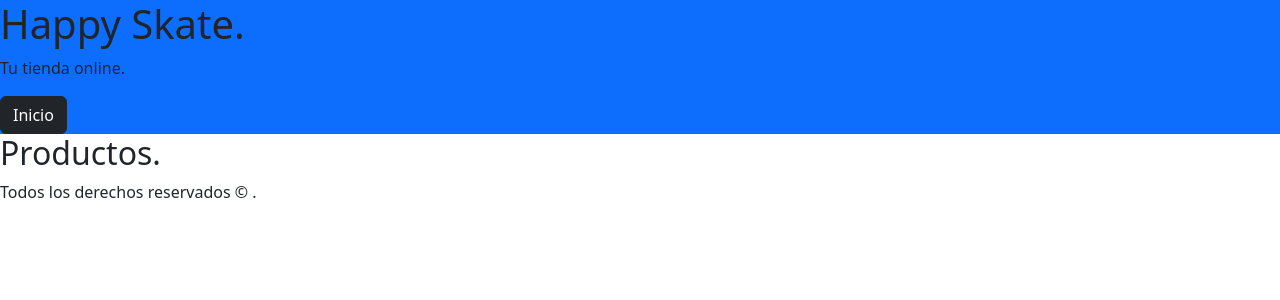
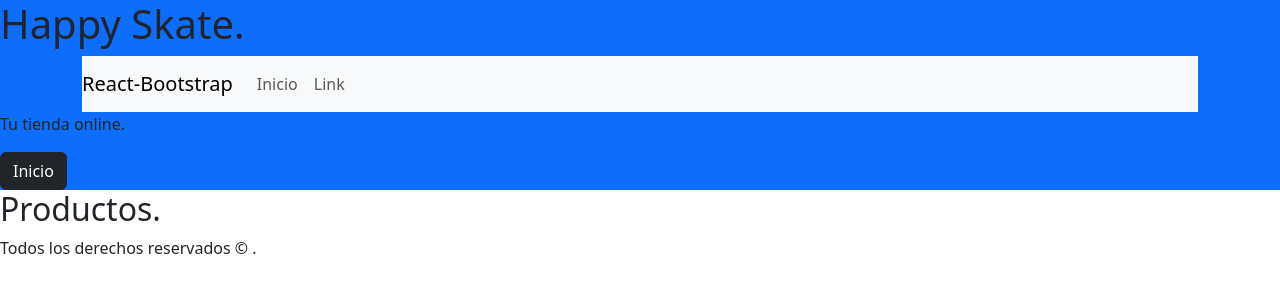
Before and after one commit to Roysandrone1998/PreEntrega2-Sandrone, a React (Create React App) app: page / in a window 1280 px wide. Shown: the top 300 px of the page. Built offline with nearby package versions, Linux system fonts and the light colour scheme.

Commit message:
terminado

```diff
--- a/src/Header.js
+++ b/src/Header.js
@@ -1,8 +1,10 @@
 import Button from 'react-bootstrap/Button';
+import Navlinks from './Navlinks';
 function Header(){
     return(
-    <header className="bg-primary">
+    <header className="bg-primary" id="happyskate">
         <h1>Happy Skate.</h1>
+        <Navlinks />
         <p>Tu tienda online.</p>
         <Button variant="dark">Inicio</Button>
     </header>
--- /dev/null
+++ b/src/Navlinks.js
@@ -0,0 +1,21 @@
+import Container from 'react-bootstrap/Container';
+import Nav from 'react-bootstrap/Nav';
+import Navbar from 'react-bootstrap/Navbar';
+function Navlinks(){
+    return(
+        <Container>
+            <Navbar bg="light" expand="lg">
+            <Navbar.Brand href="#happyskate">React-Bootstrap</Navbar.Brand>
+            <Navbar.Toggle aria-controls="basic-navbar-nav" />
+            <Navbar.Collapse id="basic-navbar-nav">
+            <Nav className="mr-auto">
+                <Nav.Link href="#happyskate">Inicio</Nav.Link>
+                <Nav.Link href="https://github.com/Roysandrone1998/Happy-Skate-js" target="_blank">Link</Nav.Link>
+            </Nav>
+            </Navbar.Collapse>
+            </Navbar>
+        </Container>
+    );
+}
+
+export default Navlinks
```
